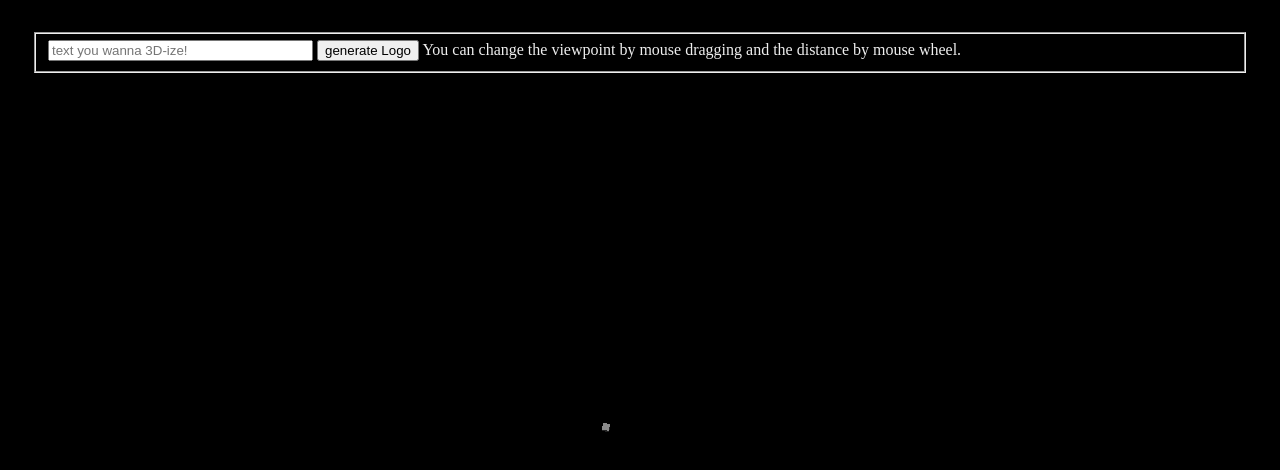
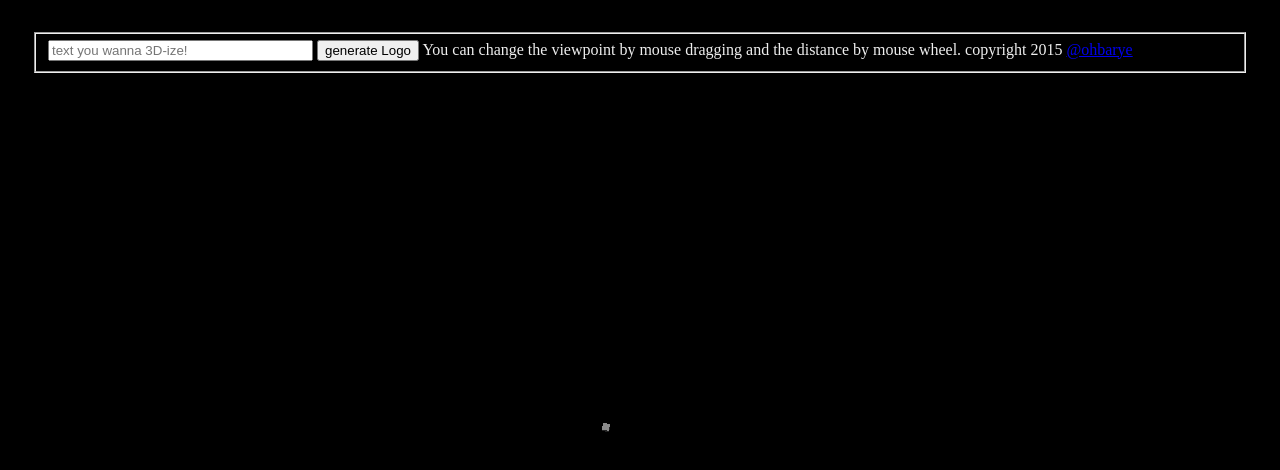
Before and after one commit to ohbarye/3D-logo-generator, a plain HTML site: page index.html in a window 1280 px wide. Drawn offline with nearby package versions, Linux system fonts and the light colour scheme.

Commit message:
add copyright

```diff
--- a/index.html
+++ b/index.html
@@ -15,7 +15,10 @@
             <input type="text" id="fontSize" placeholder="font-size" pattern="^[0-9]+$" />
             -->
             <input type="button" id="generate" value="generate Logo"/>
-            <span class="annotation">You can change the viewpoint by mouse dragging and the distance by mouse wheel.</span>
+            <span class="annotation">
+                You can change the viewpoint by mouse dragging and the distance by mouse wheel.
+                copyright 2015 <a href="https://github.com/ohbarye/3D-logo-generator">@ohbarye</a>
+            </span>
         </fieldset>
     </form>
 
```
